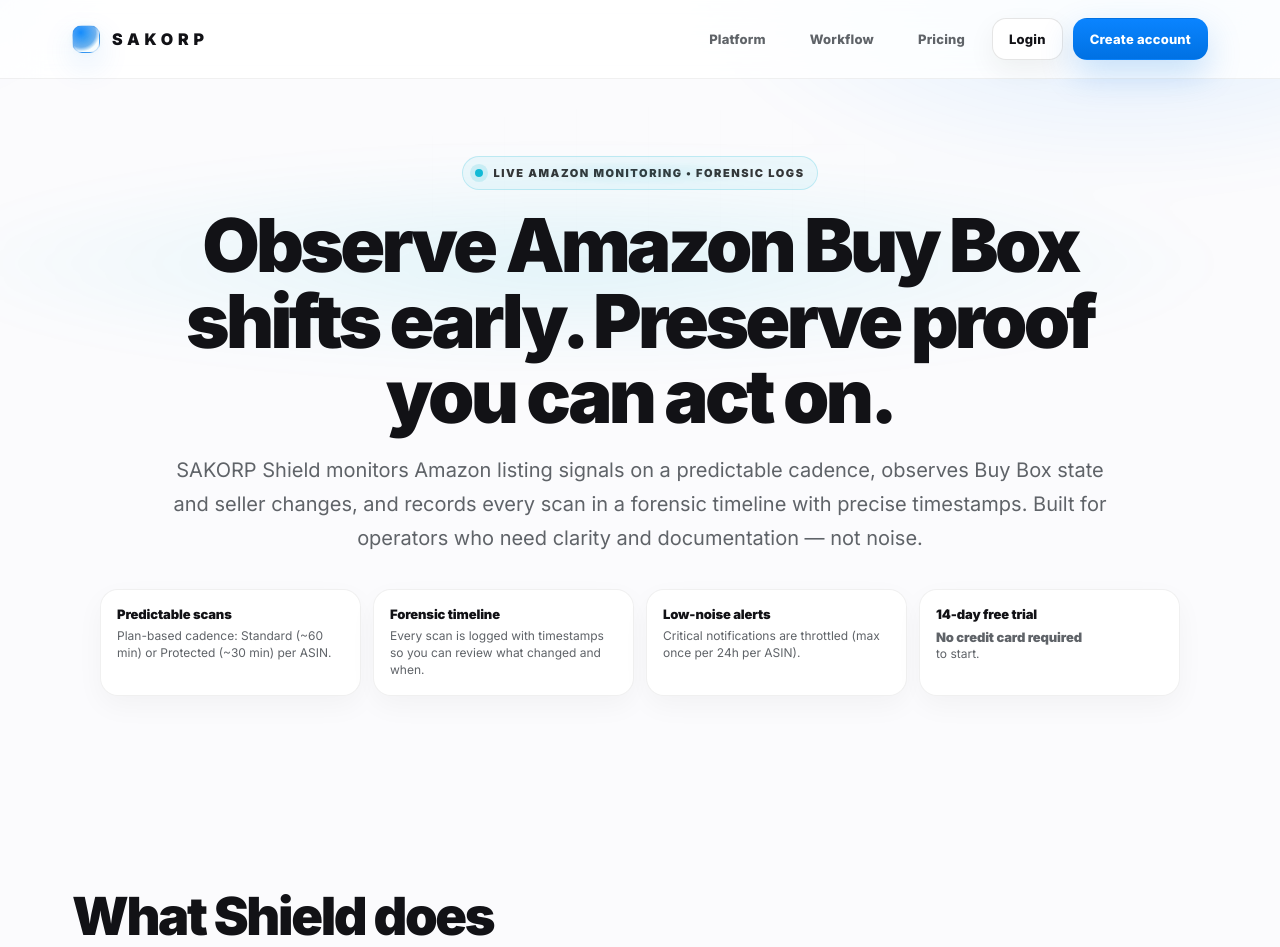
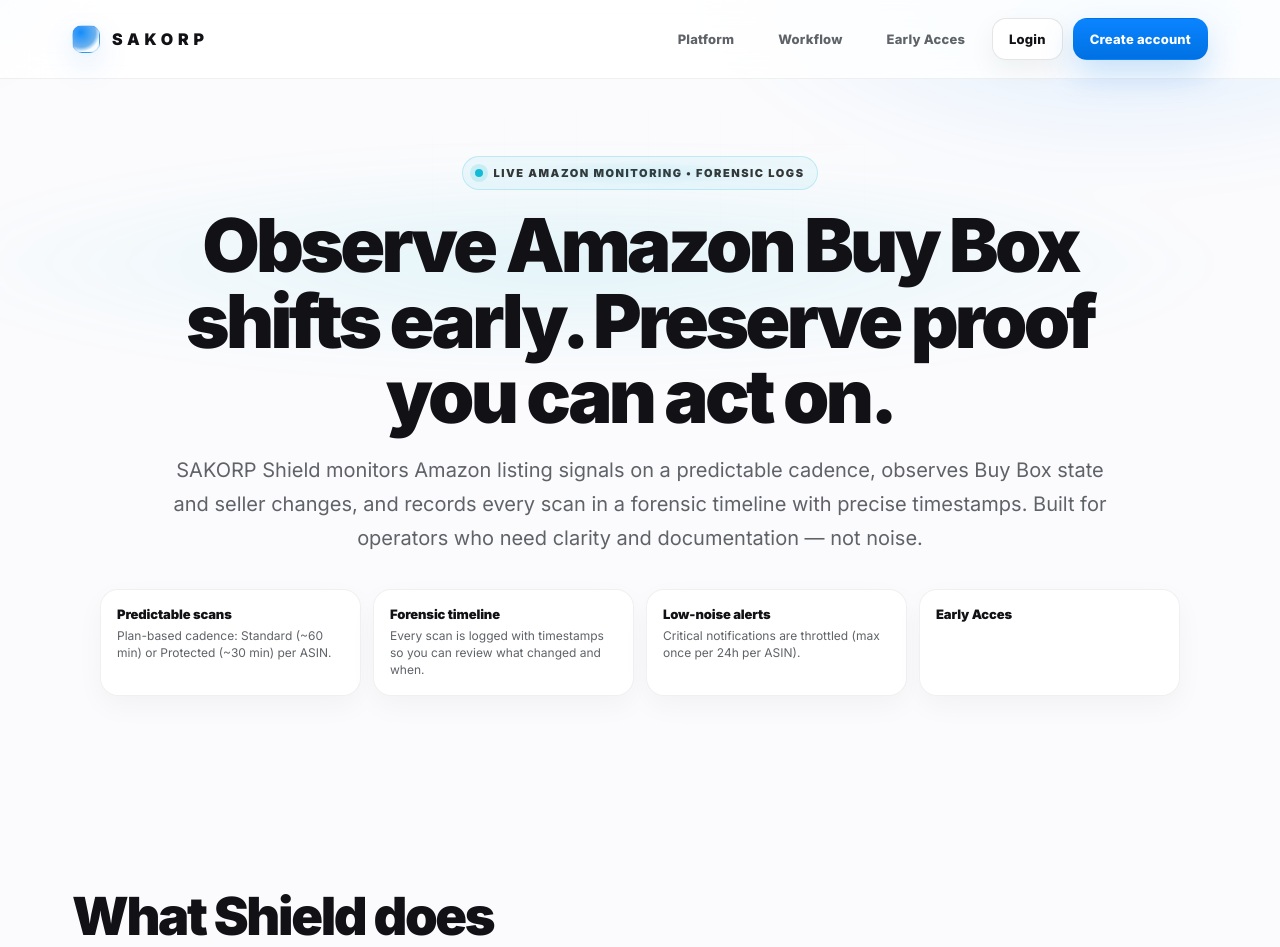
Before and after one commit to iq2glupost-cpu/sakorp, a Flask app: page / in a window 1280 px wide. Shown: the top 947 px of the page. Run offline with Flask 3, Linux system fonts and the light colour scheme.

Commit message:
Update index.html

```diff
--- a/templates/index.html
+++ b/templates/index.html
@@ -507,7 +507,7 @@
       <div class="nav-links" id="navLinks">
         <a class="btn ghost" href="#platform">Platform</a>
         <a class="btn ghost" href="#workflow">Workflow</a>
-        <a class="btn ghost" href="#pricing">Pricing</a>
+        <a class="btn ghost" href="#pricing">Early Acces</a>
 
         <a class="btn secondary" id="navLogin" href="#" onclick="openWhitelist('nav'); return false;">Login</a>
         <a class="btn primary" id="navRegister" href="#" onclick="openWhitelist('nav'); return false;">Create account</a>
@@ -553,8 +553,8 @@
             <span>Critical notifications are throttled (max once per 24h per ASIN).</span>
           </div>
           <div class="trust">
-            <b>14-day free trial</b>
-            <span><b>No credit card required</b> to start.</span>
+            <b>Early Acces</b>
+
           </div>
         </div>
       </div>
```
